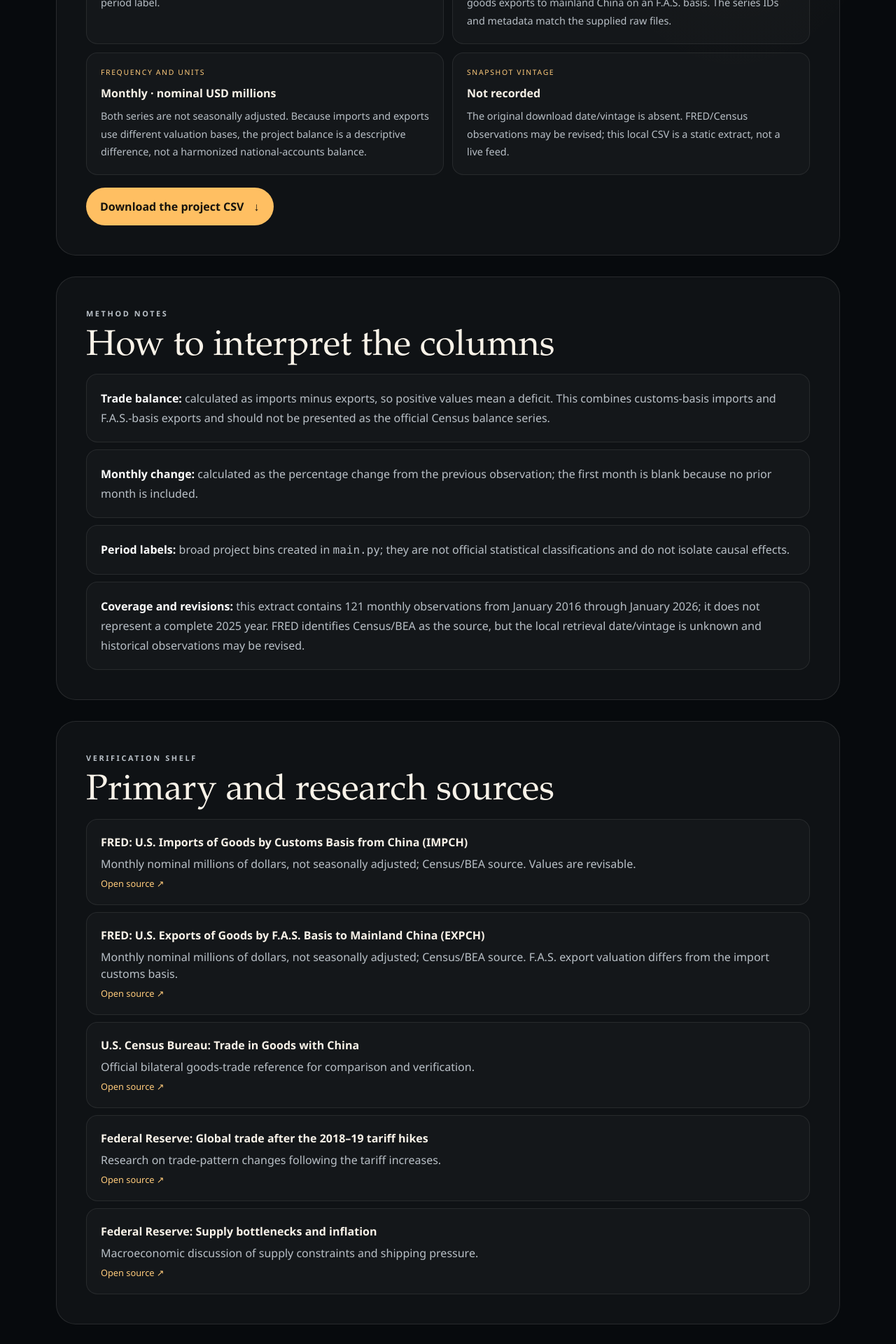
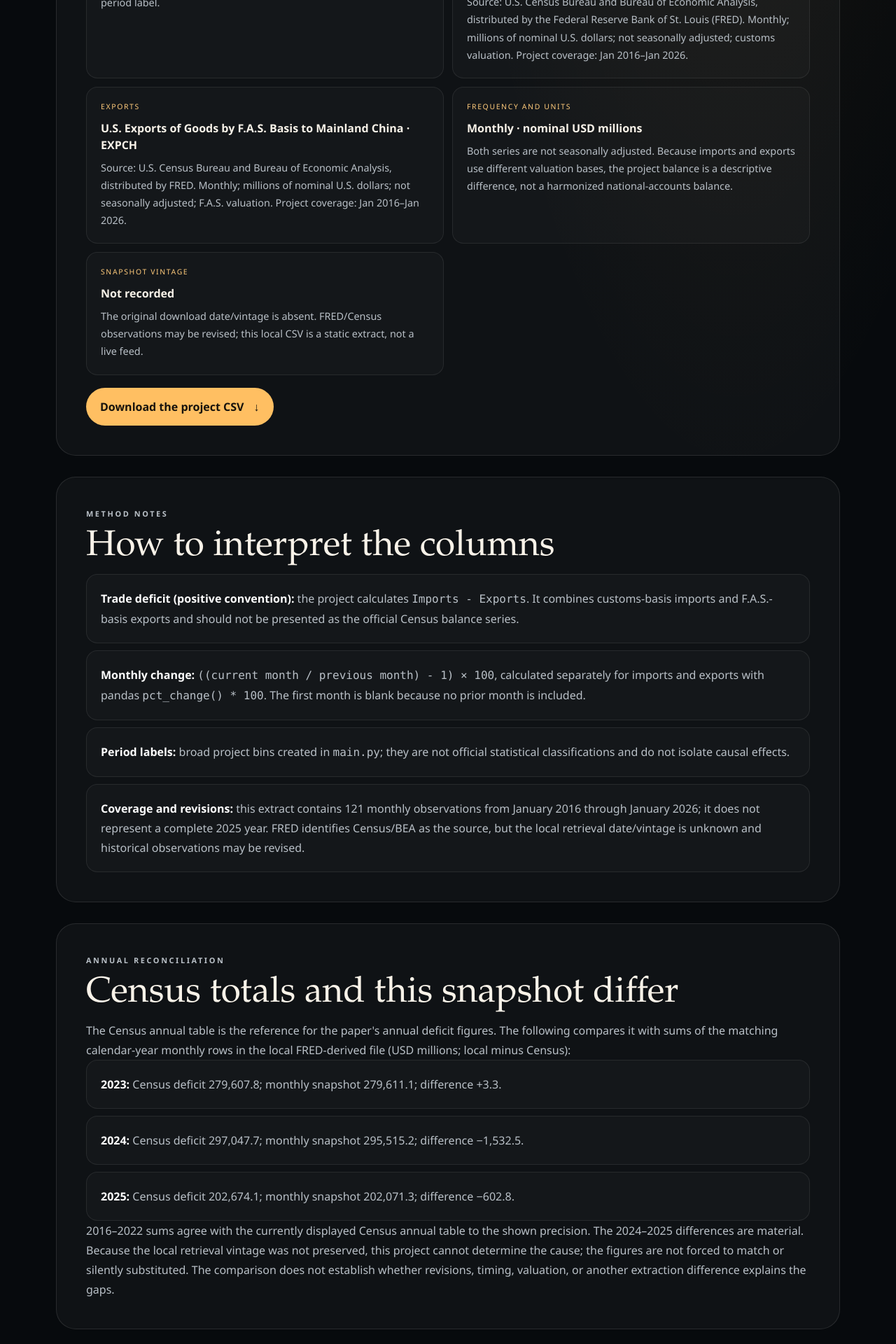
Before and after one commit to AbhinavRamakrishnan1/us-china-trade-project, a Next.js app in the folder website/: page /data in a window 1280 px wide. Shown: the part 1660-3580 px from the top of the page at 70% size. Built offline with nearby package versions, Linux system fonts and the light colour scheme.

Commit message:
fix Netlify deployment config

```diff
--- a/website/app/data/page.tsx
+++ b/website/app/data/page.tsx
@@ -6,7 +6,9 @@ const sources = [
   { name: "FRED: U.S. Exports of Goods by F.A.S. Basis to Mainland China (EXPCH)", url: "https://fred.stlouisfed.org/series/EXPCH", note: "Monthly nominal millions of dollars, not seasonally adjusted; Census/BEA source. F.A.S. export valuation differs from the import customs basis." },
   { name: "U.S. Census Bureau: Trade in Goods with China", url: "https://www.census.gov/foreign-trade/balance/c5700.html", note: "Official bilateral goods-trade reference for comparison and verification." },
   { name: "Federal Reserve: Global trade after the 2018–19 tariff hikes", url: "https://www.federalreserve.gov/econres/notes/feds-notes/global-trade-patterns-in-the-wake-of-the-2018-2019-u-s-china-tariff-hikes-20240412.html", note: "Research on trade-pattern changes following the tariff increases." },
-  { name: "Federal Reserve: Supply bottlenecks and inflation", url: "https://www.federalreserve.gov/monetarypolicy/2021-07-mpr-part1.htm", note: "Macroeconomic discussion of supply constraints and shipping pressure." },
+  { name: "Federal Reserve Board (2021), Monetary Policy Report", url: "https://www.federalreserve.gov/monetarypolicy/2021-07-mpr-part1.htm", note: "Documents strong U.S. goods demand, supply constraints, import prices, and port congestion; not China-only firm-level evidence." },
+  { name: "Federal Reserve (2022), Bottlenecks, Shortages, and Soaring Prices", url: "https://www.federalreserve.gov/econres/notes/feds-notes/bottlenecks-shortages-and-soaring-prices-in-the-us-economy-20220624.html", note: "Analyzes demand reallocation, capacity constraints, port throughput, and prices as interacting causes." },
+  { name: "Federal Reserve Bank of New York, Global Supply Chain Pressure Index", url: "https://www.newyorkfed.org/research/policy/gscpi", note: "Aggregate global pressure index built from transportation-cost and supply-chain indicators; not a China-specific port or delivery-time series." },
 ];
 
 export default function DataPage() {
@@ -26,7 +28,8 @@ export default function DataPage() {
             <article><span>File</span><strong>clean_trade_analysis.csv</strong><p>Project-prepared monthly table, downloadable for inspection.</p></article>
             <article><span>Observed coverage</span><strong>Jan 2016 – Jan 2026</strong><p>121 rows. The file does not establish a complete 2025 calendar year.</p></article>
             <article><span>Fields</span><strong>Imports · Exports · Balance</strong><p>Also includes month-over-month percentage changes and a broad period label.</p></article>
-            <article><span>Source and measure</span><strong>Census Bureau / BEA series via FRED</strong><p>IMPCH is goods imports from China on a customs basis; EXPCH is goods exports to mainland China on an F.A.S. basis. The series IDs and metadata match the supplied raw files.</p></article>
+            <article><span>Imports</span><strong>U.S. Imports of Goods by Customs Basis from China · IMPCH</strong><p>Source: U.S. Census Bureau and Bureau of Economic Analysis, distributed by the Federal Reserve Bank of St. Louis (FRED). Monthly; millions of nominal U.S. dollars; not seasonally adjusted; customs valuation. Project coverage: Jan 2016–Jan 2026.</p></article>
+            <article><span>Exports</span><strong>U.S. Exports of Goods by F.A.S. Basis to Mainland China · EXPCH</strong><p>Source: U.S. Census Bureau and Bureau of Economic Analysis, distributed by FRED. Monthly; millions of nominal U.S. dollars; not seasonally adjusted; F.A.S. valuation. Project coverage: Jan 2016–Jan 2026.</p></article>
             <article><span>Frequency and units</span><strong>Monthly · nominal USD millions</strong><p>Both series are not seasonally adjusted. Because imports and exports use different valuation bases, the project balance is a descriptive difference, not a harmonized national-accounts balance.</p></article>
             <article><span>Snapshot vintage</span><strong>Not recorded</strong><p>The original download date/vintage is absent. FRED/Census observations may be revised; this local CSV is a static extract, not a live feed.</p></article>
           </div>
@@ -36,11 +39,22 @@ export default function DataPage() {
         <section className="research-section" aria-labelledby="method-title">
           <p className="research-kicker">Method notes</p><h2 id="method-title">How to interpret the columns</h2>
           <div className="method-notes">
-            <p><strong>Trade balance:</strong> calculated as imports minus exports, so positive values mean a deficit. This combines customs-basis imports and F.A.S.-basis exports and should not be presented as the official Census balance series.</p>
-            <p><strong>Monthly change:</strong> calculated as the percentage change from the previous observation; the first month is blank because no prior month is included.</p>
+            <p><strong>Trade deficit (positive convention):</strong> the project calculates <code>Imports - Exports</code>. It combines customs-basis imports and F.A.S.-basis exports and should not be presented as the official Census balance series.</p>
+            <p><strong>Monthly change:</strong> <code>((current month / previous month) - 1) × 100</code>, calculated separately for imports and exports with pandas <code>pct_change() * 100</code>. The first month is blank because no prior month is included.</p>
             <p><strong>Period labels:</strong> broad project bins created in <code>main.py</code>; they are not official statistical classifications and do not isolate causal effects.</p>
             <p><strong>Coverage and revisions:</strong> this extract contains 121 monthly observations from January 2016 through January 2026; it does not represent a complete 2025 year. FRED identifies Census/BEA as the source, but the local retrieval date/vintage is unknown and historical observations may be revised.</p>
           </div>
+        </section>
+
+        <section className="research-section" aria-labelledby="reconciliation-title">
+          <p className="research-kicker">Annual reconciliation</p><h2 id="reconciliation-title">Census totals and this snapshot differ</h2>
+          <p>The Census annual table is the reference for the paper&apos;s annual deficit figures. The following compares it with sums of the matching calendar-year monthly rows in the local FRED-derived file (USD millions; local minus Census):</p>
+          <div className="method-notes">
+            <p><strong>2023:</strong> Census deficit 279,607.8; monthly snapshot 279,611.1; difference +3.3.</p>
+            <p><strong>2024:</strong> Census deficit 297,047.7; monthly snapshot 295,515.2; difference −1,532.5.</p>
+            <p><strong>2025:</strong> Census deficit 202,674.1; monthly snapshot 202,071.3; difference −602.8.</p>
+          </div>
+          <p>2016–2022 sums agree with the currently displayed Census annual table to the shown precision. The 2024–2025 differences are material. Because the local retrieval vintage was not preserved, this project cannot determine the cause; the figures are not forced to match or silently substituted. The comparison does not establish whether revisions, timing, valuation, or another extraction difference explains the gaps.</p>
         </section>
 
         <section className="research-section" aria-labelledby="sources-title">
```
Also changed, not shown: 1 other file (tests, documents, lock files or other folders).
